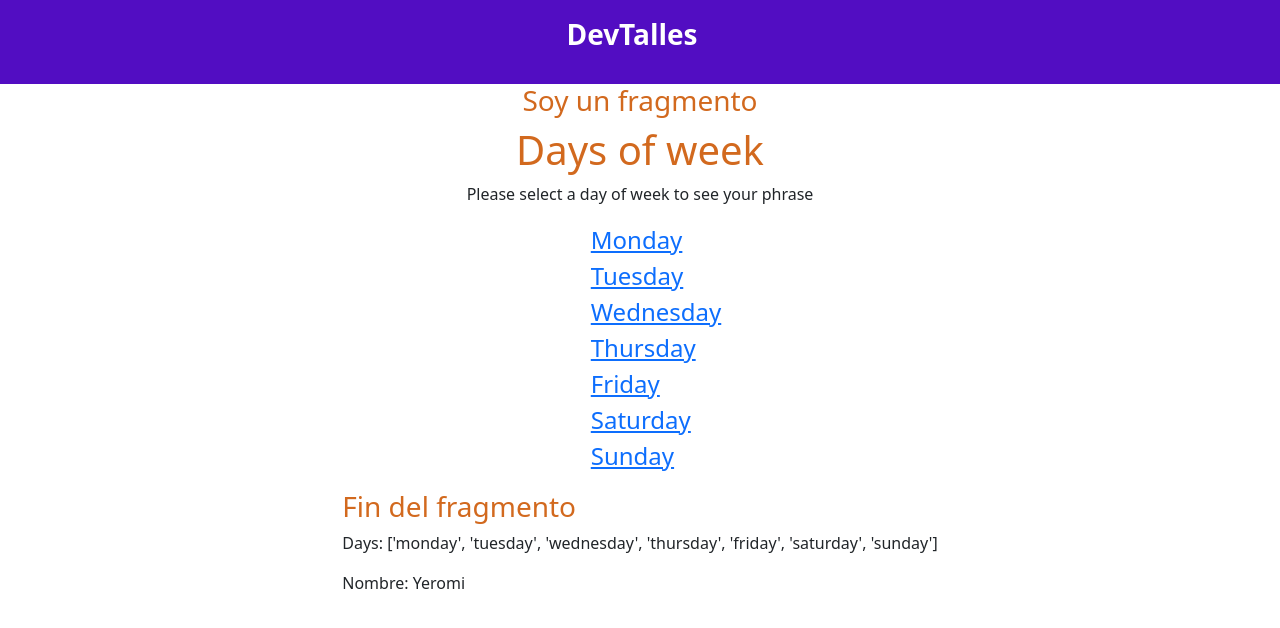
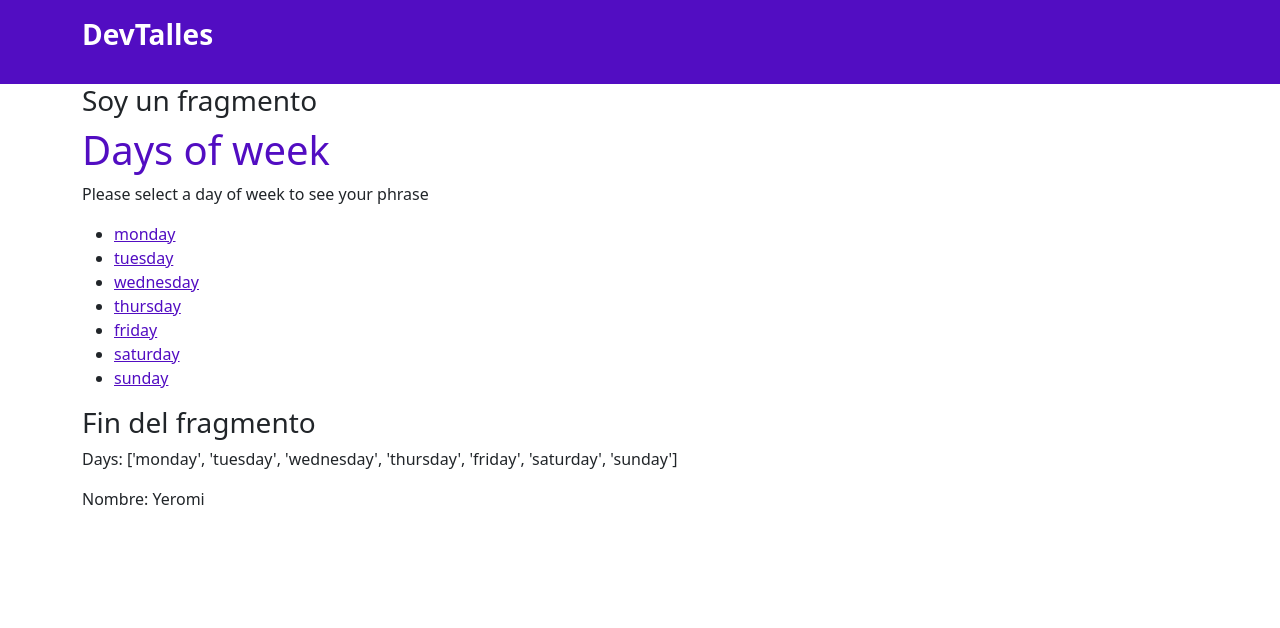
Before and after one commit to Yero-des/playground, a Django app: page /messages/ in a window 1280 px wide. Shown: the top 628 px of the page. Run offline with Django 5.2, Linux system fonts and the light colour scheme; some libraries are stand-ins or nearby versions.

Commit message:
Instalacion de nuevo formated

```diff
--- a/quotes/static/quotes/css/quotes_styles.css
+++ b/quotes/static/quotes/css/quotes_styles.css
@@ -1,19 +1,3 @@
-ul {
-    list-style: none;
-    font-size: 1.5rem;
-    text-transform: capitalize;
+.hover-red:hover {
+    color: red;
 }
-
-h1, h2, h3 {
-    color: chocolate;
-}
-
-header, .container {
-    display: flex;
-    flex-direction: column;
-    align-items: center;
-}
-
-.quote_text {
-    font-style: italic;
-}
--- a/quotes/templates/quotes/index.html
+++ b/quotes/templates/quotes/index.html
@@ -12,12 +12,12 @@
 {% block content %}
   {% include './includes/partial.html' %}
 
-  <h1>Days of week</h1>
+  <h1 class="indigo-text">Days of week</h1>
   <p>Please select a day of week to see your phrase</p>
   <ul>
     {% for day in days %}
-      <li>
-        <a href="{% url 'day-quote' day %}">{{ day }}</a>
+      <li class="hover-red">
+        <a href="{% url 'day-quote' day %}" class="indigo-text hover-red">{{ day }}</a>
       </li>
     {% endfor %}
   </ul>
--- a/templates/base.html
+++ b/templates/base.html
@@ -5,6 +5,7 @@
 <head>
   <meta charset="UTF-8">
   <meta name="viewport" content="width=device-width, initial-scale=1.0">
+  {% block page_icon %}{% endblock page_icon %}
   <title>{% block title %}{% endblock title %}</title>
   <link rel="stylesheet" href="{% static "css/styles.css" %}">
   {% block page_style %}{% endblock page_style %}
```
Also changed, not shown: library/templates/library/index.html (+15 -0 lines), library/views.py (+8 -14 lines), static/icons/book.ico (added).
